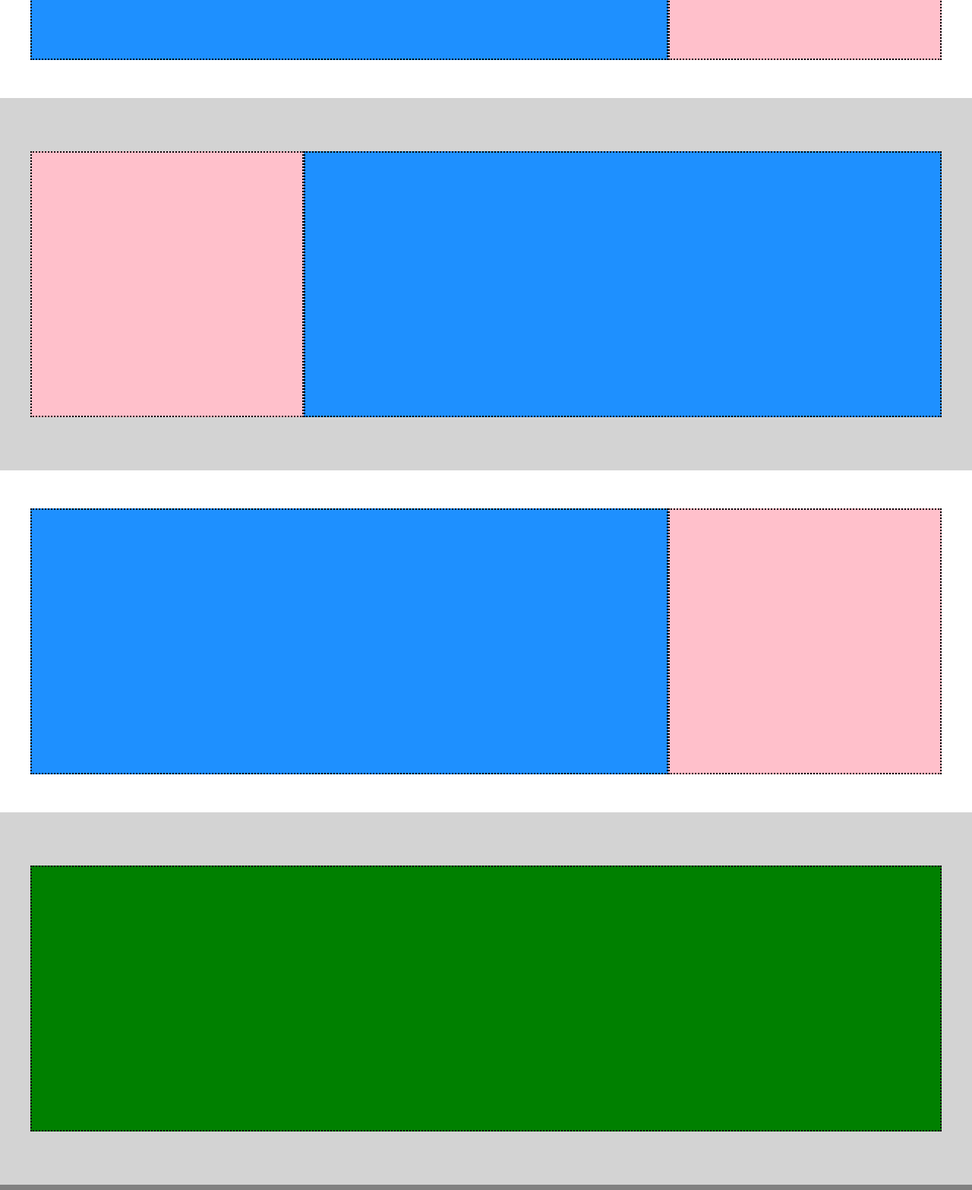
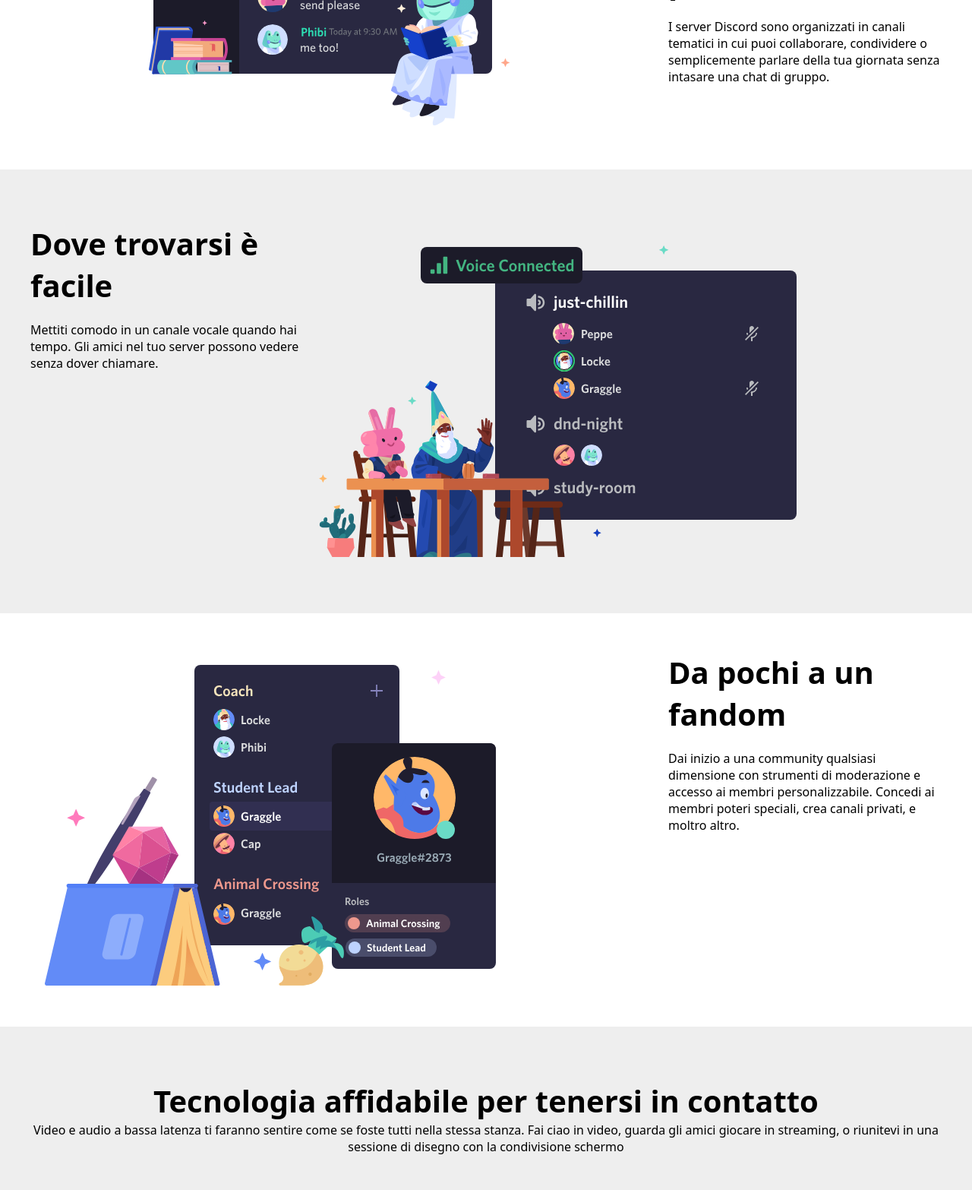
Before and after one commit to fabioferrari00/htmlcss-discord, a plain HTML site: page index.html in a window 1280 px wide. Shown: the part 879-2445 px from the top of the page at 76% size. Drawn offline with Linux system fonts and the light colour scheme.

Commit message:
[upd] creati i vari div prima del footer

```diff
--- a/css/style.css
+++ b/css/style.css
@@ -16,6 +16,14 @@ header {
 a {
   font-family: system-ui, -apple-system, BlinkMacSystemFont, 'Segoe UI', Roboto, Oxygen, Ubuntu, Cantarell, 'Open Sans', 'Helvetica Neue', sans-serif;
   text-decoration: none;
+}
+
+button {
+  padding: 5px 10px;
+}
+
+button:hover {
+  cursor: pointer;
 }
 
 a:hover {
@@ -155,7 +163,7 @@ a:hover {
 }
 
 .bg-lg-gray {
-  background-color: #D3D3D3;
+  background-color: #eeeeee;
 }
 
 .bg-black {
@@ -168,6 +176,10 @@ a:hover {
 
 .my-50 {
   margin: 50px auto;
+}
+
+.my-30 {
+  margin: 30px auto;
 }
 
 .mx-30 {
@@ -188,7 +200,7 @@ a:hover {
 }
 
 .center-items {
-  padding: 5px 5px;
+  padding: 10px 30px;
 }
 
 .text-right {
@@ -216,6 +228,8 @@ a:hover {
   justify-content: space-between;
 }
 
+
+
 ul {
   list-style: none;
 }
@@ -231,10 +245,6 @@ header ul li {
 
 header ul li a {
   color: white;
-}
-
-header div button {
-  padding: 5px 10px;
 }
 
 .container-sm h1 {
@@ -253,3 +263,7 @@ header div button {
   font-size: 1.3em;
   font-weight: 500;
 }
+
+.container h1 {
+  font-size: 2.5em;
+}
--- a/index.html
+++ b/index.html
@@ -46,22 +46,52 @@
   <main>
 
     <div class="container my-50 ">
-      <div class="col-70 bg-lg-blue border-dotted "></div>
-      <div class="col-30 bg-pink border-dotted "></div>
+      <div class="col-70 ">
+        <img src="./img/item1.svg" alt="">
+      </div>
+      <div class="col-30 ">
+        <h1 class="font-roboto">Un luogo a <br> invito con tutto <br> lo spazio<br> necessario per <br> parlare</h1>
+        <p class="py-20 font-roboto">I server Discord sono organizzati in canali tematici in cui puoi collaborare,
+          condividere o
+          semplicemente
+          parlare della tua giornata senza intasare una chat di gruppo.</p>
+      </div>
     </div>
     <div class="bg-lg-gray py-20">
-      <div class="container my-50 ">
-        <div class="col-30 bg-pink border-dotted "></div>
-        <div class="col-70 bg-lg-blue border-dotted "></div>
+      <div class="container my-50">
+        <div class="col-30  ">
+          <h1 class="font-roboto">Dove trovarsi è <br> facile</h1>
+          <p class="py-20 font-roboto">Mettiti comodo in un canale vocale quando hai tempo. Gli amici nel tuo server
+            possono vedere senza dover chiamare.</p>
+        </div>
+        <div class="col-70  ">
+          <img src="./img/item2.svg" alt="">
+        </div>
       </div>
     </div>
     <div class="container my-50 ">
-      <div class="col-70 bg-lg-blue border-dotted "></div>
-      <div class="col-30 bg-pink border-dotted "></div>
+      <div class="col-70 ">
+        <img src="./img/item3.svg" alt="">
+      </div>
+      <div class="col-30 ">
+        <h1 class="font-roboto">Da pochi a un fandom</h1>
+        <p class="py-20 font-roboto">Dai inizio a una community qualsiasi dimensione con strumenti di moderazione e
+          accesso ai membri personalizzabile. Concedi ai membri poteri speciali, crea canali privati, e moltro altro.
+        </p>
+      </div>
     </div>
     <div class="bg-lg-gray py-20">
-      <div class="container my-50 ">
-        <div class="col-100 bg-green border-dotted"></div>
+      <div class="container my-50 text-center font-roboto">
+        <div class="col-100">
+          <h1>Tecnologia affidabile per tenersi in contatto</h1>
+          <p>Video e audio a bassa latenza ti faranno sentire come se foste tutti nella stessa stanza. Fai ciao in
+            video, guarda gli amici giocare in streaming, o riunitevi in una sessione di disegno con la condivisione
+            schermo</p>
+          <img src="./img/item4-big.svg" alt="">
+          <img src="./img/stars.svg" alt="">
+          <h2>Pronto a iniziare la tua avventura?</h2>
+          <button class="br-30 my-30 center-items bg-lg-blue c-white font-roboto">&#8595; Scarica per Mac</button>
+        </div>
       </div>
     </div>
 
```
